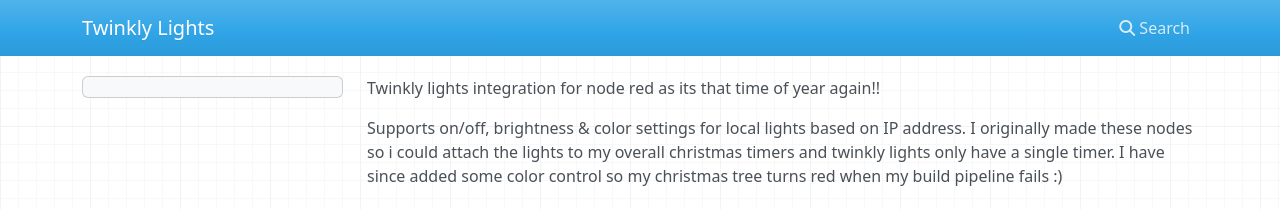
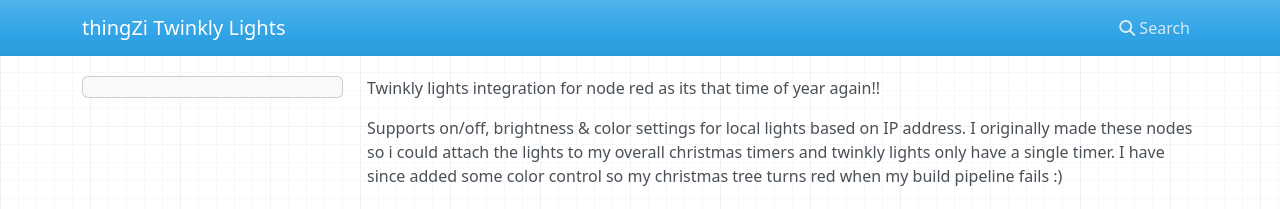
Before and after one commit to thingzi/thingzi-logic-twinkly, an MkDocs documentation site: the page built from docs/index.md, in a window 1280 px wide. Shown: the top 209 px of the page. Built offline with MkDocs 1.6.1, drawn with Linux system fonts in a browser that asks for light colours; nearby versions of some CDN libraries.

Commit message:
Update mkdocs.yml

```diff
--- a/mkdocs.yml
+++ b/mkdocs.yml
@@ -1,2 +1,2 @@
-site_name: Twinkly Lights
+site_name: thingZi Twinkly Lights
 docs_dir: docs
```
